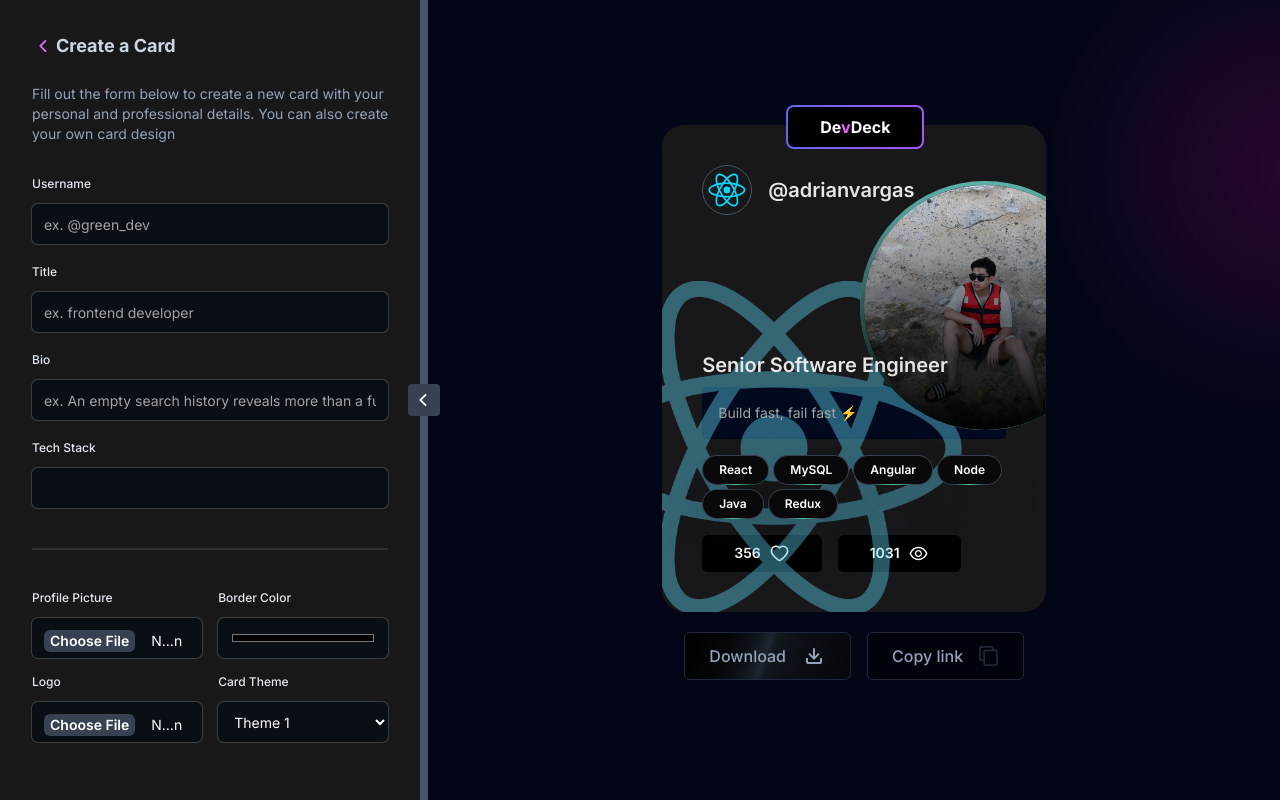
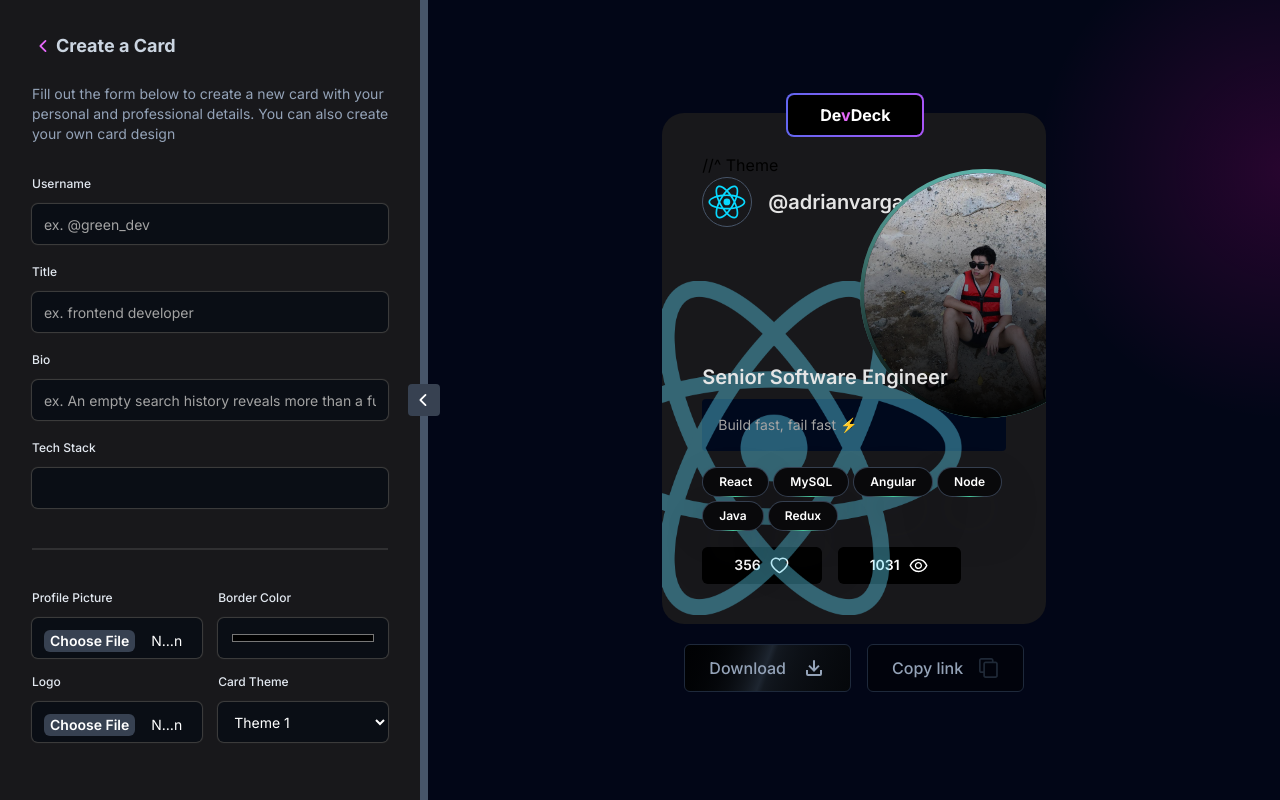
Before and after one commit to HansAguilar/devdeck, a Next.js app: page /home/create in a window 1280 px wide. Built offline with nearby package versions, Linux system fonts and the light colour scheme.

Commit message:
change theme

```diff
--- a/src/components/ui/CreateCard.tsx
+++ b/src/components/ui/CreateCard.tsx
@@ -136,7 +136,7 @@ const CreateCard: React.FC<CreateCardProps> = ({ setBorderColor, setTheme }) =>
                     <select className={`${inputStyle}`} id="theme" name="theme" onChange={handleThemeChange} required >
                     {Object.keys(cardThemes).map((themeKey) => (
                       <option key={themeKey} value={themeKey}>
-                        Theme {themeKey.substring(5)} {/* Assuming keys are in format 'themeX' */}
+                        Theme {themeKey.substring(5)}
                       </option>
                     ))}
                     </select>
--- a/src/components/ui/DevCard.tsx
+++ b/src/components/ui/DevCard.tsx
@@ -45,8 +45,7 @@ const DevCard: React.FC<DevCardProps> = ({ borderColor, Theme }) => {
 				</div>
 				<BackgroundGradient className="overflow-hidden relative rounded-[22px] max-w-sm p-4 sm:p-10 bg-white dark:bg-zinc-900" borderColor={borderColor}>
 
-				{Theme}
-
+				{Theme} //^ Theme
 
 					<div className="absolute -bottom-20 -left-20 opacity-40 grayscale-1 z-0 h-full w-full">
 						<Image
--- a/src/components/ui/background-gradient.tsx
+++ b/src/components/ui/background-gradient.tsx
@@ -23,10 +23,6 @@ export const BackgroundGradient = ({
             backgroundPosition: ["0, 50%", "100% 50%", "0 50%"],
         },
     };
-
-    // const br = `bg-[radial-gradient(circle_farthest-side_at_0_100%,#00ccb1,transparent),radial-gradient(circle_farthest-side_at_100%_0,${borderColor},transparent),radial-gradient(ci
-    // rcle_farthest-side_at_100%_100%,${borderColor},transparent),radial-gradient(circle_farthest-side_at_0_0,#1ca0fb,#141316)]`;
-    // console.log(br)
 
     return (
         <div className={cn("relative p-[4px] group", containerClassName)}>
```
